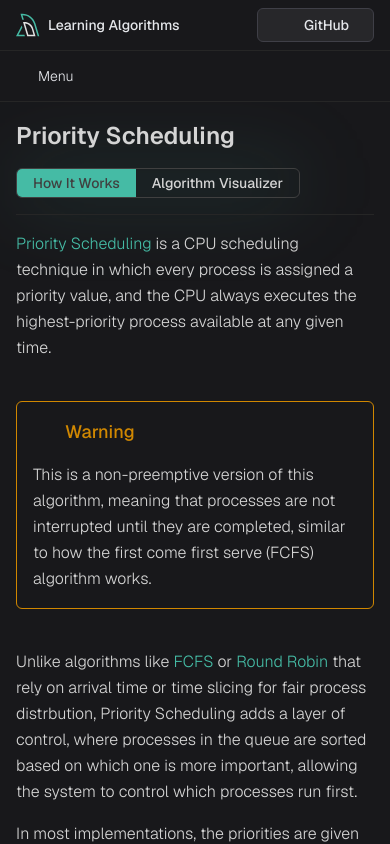
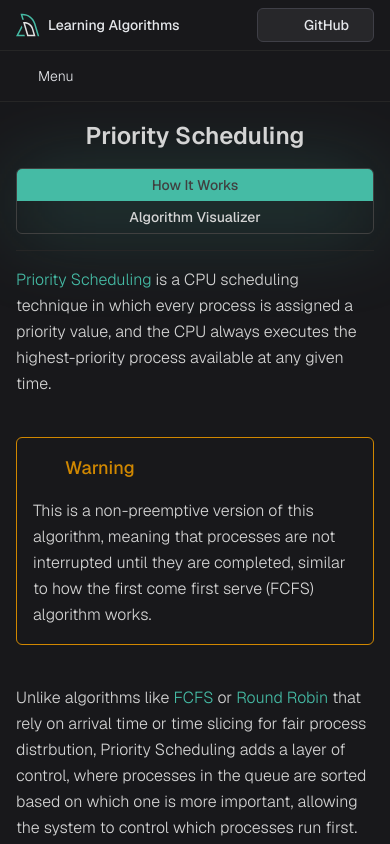
Before and after one commit to pakdad-mousavi/algorithms, a Vue app: page /cpu-scheduling/priority in a window 390 px wide. Shown: the top 844 px of the page. Built offline with nearby package versions, Linux system fonts and the light colour scheme; some icons are missing.

Commit message:
Update the style of the tab header.

```diff
--- a/src/components/TabHeader.vue
+++ b/src/components/TabHeader.vue
@@ -1,12 +1,12 @@
 <template>
-  <div class="flex flex-col mb-4 sm:flex-row gap-y-4">
-    <h1 class="flex-1 text-2xl font-semibold">
+  <div class="flex flex-col mb-4 sm:flex-row gap-y-4 items-center gap-x-2">
+    <h1 class="flex-1 text-2xl font-semibold text-center sm:text-left">
       {{ route.meta.name }}
     </h1>
-    <div class="relative group max-w-max">
+    <div class="relative group sm:max-w-max w-full max-w-sm">
       <ul
-        class="flex overflow-hidden text-sm font-medium duration-75 border rounded-md border-neutral-700 hover:border-main">
-        <li class="px-4 py-1 duration-75 cursor-pointer" v-for="tab in tabs" @click="emit('on-tab-change', tab);"
+        class="flex flex-col sm:flex-row overflow-hidden text-sm font-medium duration-75 border rounded-md border-neutral-700 hover:border-main">
+        <li class="px-4 py-1.5 sm:py-1 duration-75 cursor-pointer text-center" v-for="tab in tabs" @click="emit('on-tab-change', tab);"
           :class="{ 'bg-main text-neutral-700': activeTab === tab }">
           {{ tab }}
         </li>
```
